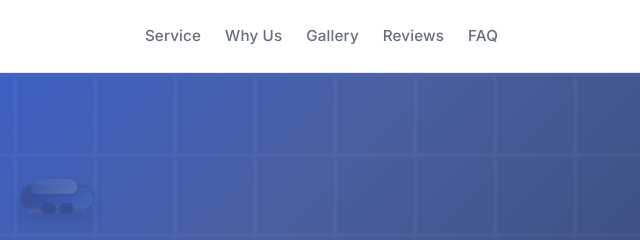
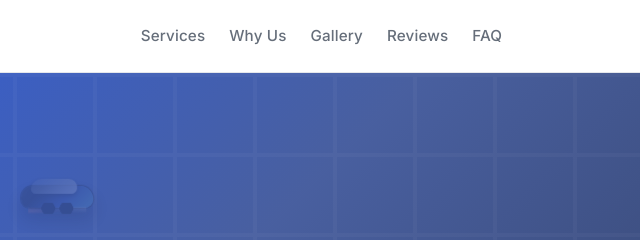
Before and after one commit to omaissohail96-hash/Car-Detailing, a website: page index.html in a window 1280 px wide. Shown: the top 240 px of the page, 307-947 px from the left. Drawn offline with Linux system fonts and the light colour scheme.

Commit message:
test deploy completed

```diff
--- a/index.html
+++ b/index.html
@@ -30,7 +30,7 @@
         </div>
 
         <div class="nav-links">
-          <a href="#services">Service</a>
+          <a href="#services">Services</a>
           <a href="#stats">Why Us</a>
           <a href="#gallery">Gallery</a>
           <a href="#reviews">Reviews</a>
```
